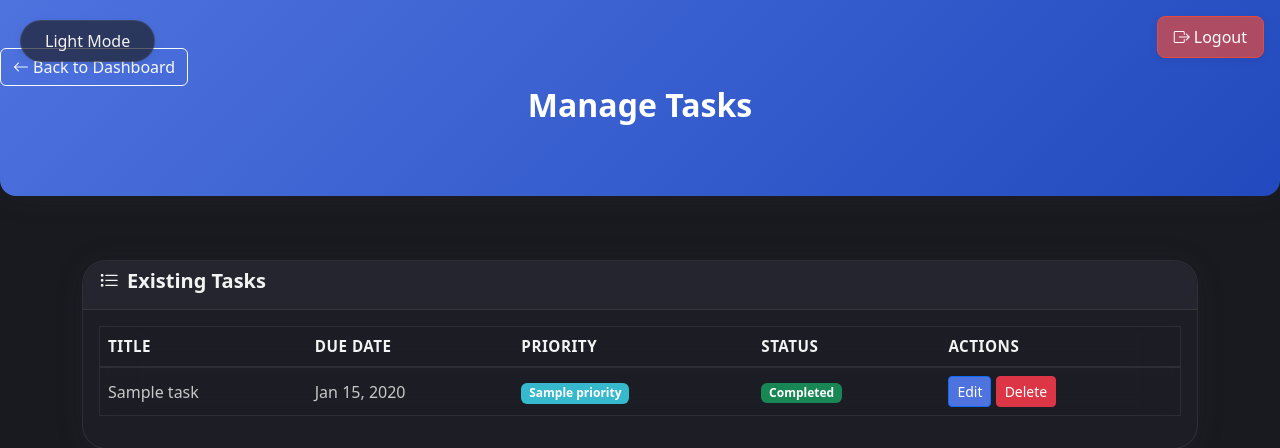
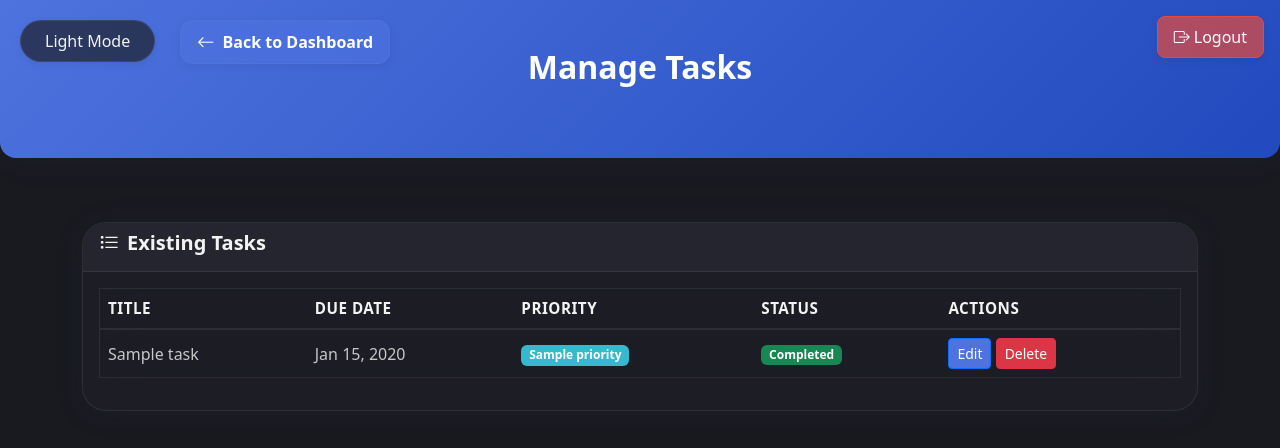
Before and after one commit to Priyo13o4/Student_Task-Management-System, a Django app: template st_mgt/templates/users/faculty_managetasks.html in a window 1280 px wide. Shown: the top 448 px of the page. Run offline with Django 5.2, Linux system fonts and the light colour scheme; the template is opened without the code that fills it: most values are stand-ins (such as "Sample title", 1, 10 or a date in 2020); some libraries are stand-ins or nearby versions.

Commit message:
Manage Tasks Fac Dash BACK Button fixed

```diff
--- a/st_mgt/templates/users/faculty_managetasks.html
+++ b/st_mgt/templates/users/faculty_managetasks.html
@@ -12,13 +12,13 @@
     <script src="https://cdn.jsdelivr.net/npm/select2@4.1.0-rc.0/dist/js/select2.min.js"></script>
 </head>
 <body>
+    <a href="{% url 'faculty_dashboard' %}" class="back-btn">
+        <i class="bi bi-arrow-left"></i> Back to Dashboard
+    </a>
     <button id="darkModeToggle">Light Mode</button>
     <!-- Hero Section -->
     <section class="hero-section">
-        <div class="d-flex justify-content-between align-items-center">
-            <a href="{% url 'faculty_dashboard' %}" class="btn btn-outline-light">
-                <i class="bi bi-arrow-left me-1"></i>Back to Dashboard
-            </a>
+        <div class="d-flex justify-content-end align-items-center">
             <a href="{% url 'logout' %}" class="logout-btn">
                 <i class="bi bi-box-arrow-right me-1"></i>Logout
             </a>
```
